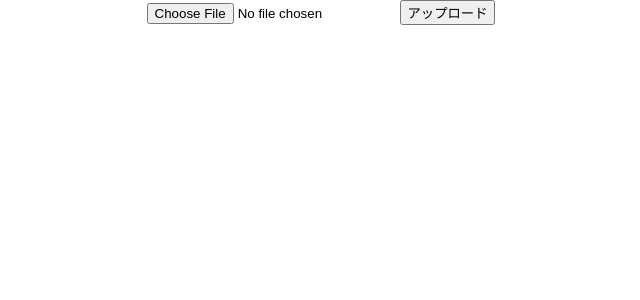
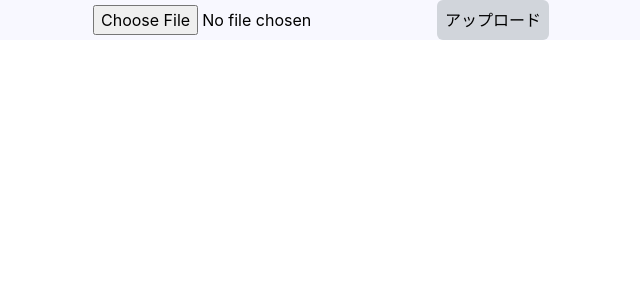
Before and after one commit to VI2023-App/recipe, a React app in the folder react_recipe_app/: page / in a window 1280 px wide. Shown: the top 300 px of the page, without its empty margins (319-959 px from the left). Built offline with nearby package versions, Linux system fonts and the light colour scheme.

Commit message:
init Tailwind css

```diff
--- /dev/null
+++ b/react_recipe_app/postcss.config.js
@@ -0,0 +1,6 @@
+module.exports = {
+  plugins: {
+    tailwindcss: {},
+    autoprefixer: {},
+  },
+}
--- a/react_recipe_app/src/App.js
+++ b/react_recipe_app/src/App.js
@@ -3,7 +3,7 @@ import ImageUpload from './components/ImageUpload';
 
 function App() {
   return (
-    <div className="App">
+    <div className="App bg-ghostWhite">
       <ImageUpload />
     </div>
   );
--- a/react_recipe_app/src/components/ImageUpload.jsx
+++ b/react_recipe_app/src/components/ImageUpload.jsx
@@ -1,3 +1,4 @@
+/* 画像アップロード */
 import React, { useState } from 'react';
 
 function ImageUpload() {
@@ -34,7 +35,7 @@ function ImageUpload() {
         <div>
             <form onSubmit={handleSubmit}>
                 <input type="file" onChange={handleImageChange} />
-                <button type="submit">アップロード</button>
+                <button type="submit" className="bg-gray-300 border-0 p-2 rounded-md hover:bg-gray-400 hover:text-white">アップロード</button>
             </form>
         </div>
     );
--- a/react_recipe_app/src/index.css
+++ b/react_recipe_app/src/index.css
@@ -1,3 +1,7 @@
+@tailwind base;
+@tailwind components;
+@tailwind utilities;
+
 body {
   margin: 0;
   font-family: -apple-system, BlinkMacSystemFont, 'Segoe UI', 'Roboto', 'Oxygen',
--- /dev/null
+++ b/react_recipe_app/tailwind.config.js
@@ -0,0 +1,13 @@
+/** @type {import('tailwindcss').Config} */
+
+module.exports = {
+  content: ['./src/**/*.{js,jsx,ts,tsx}', './public/index.html'],
+  theme: {
+    extend: {
+      colors: {
+        ghostWhite: "#f8f8ff"
+      }
+    },
+  },
+  plugins: [],
+}
```
Also changed, not shown: react_recipe_app/package.json (+4 -3 lines), 1 other file (tests, documents, lock files or other folders).
